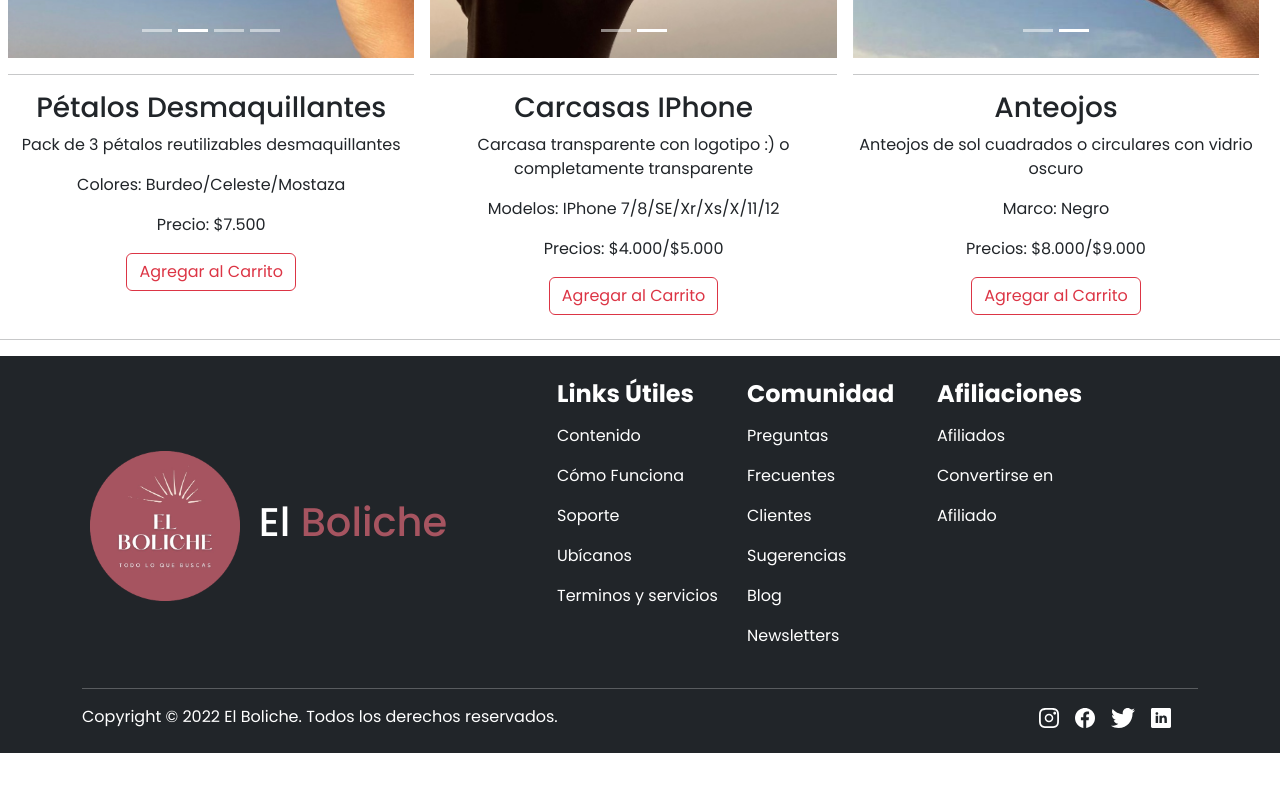
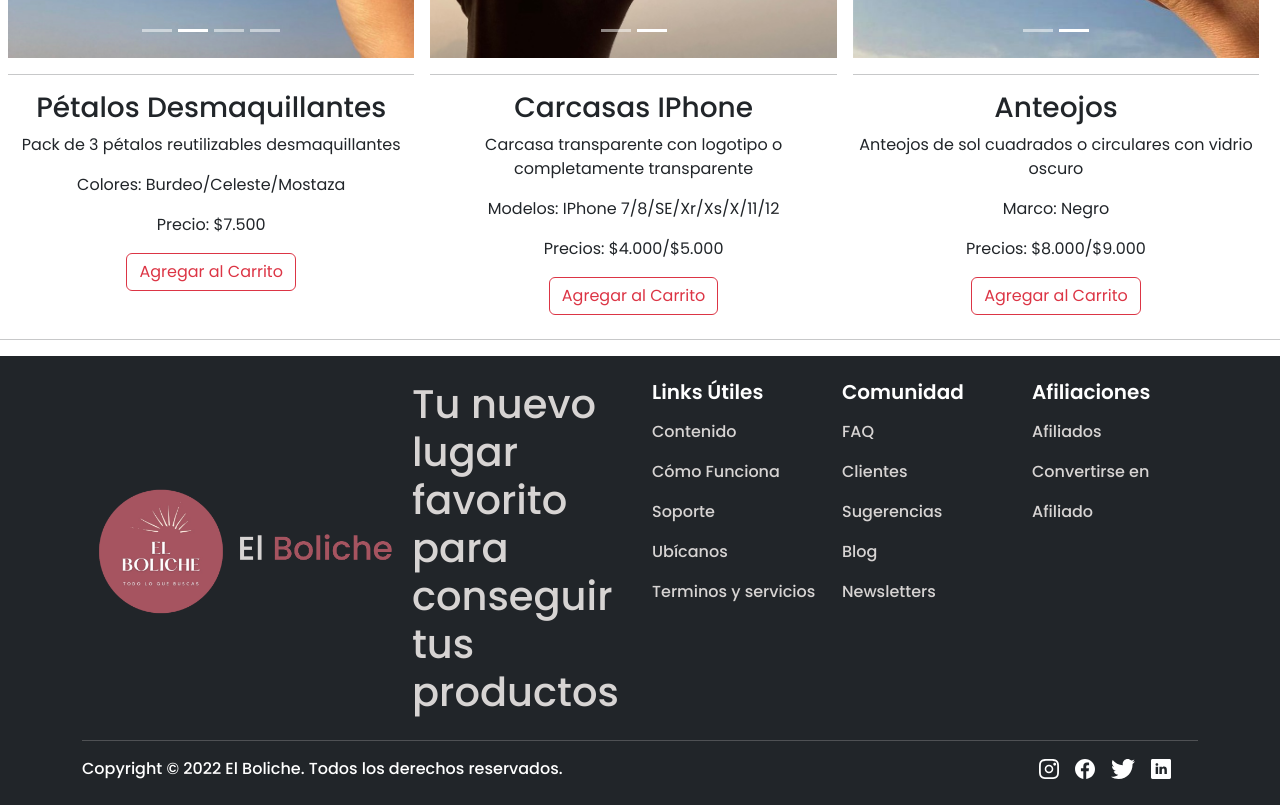
Before and after one commit to tsalinasv/TrabajoDS, a React (Create React App) app: page /inicio in a window 1280 px wide. Shown: the part 1320-2125 px from the top of the page. Before the commit the page ends 2073 px from the top, so only its background shows below. Built offline with nearby package versions, Linux system fonts and the light colour scheme.

Commit message:
arreglos

```diff
--- a/src/components/Navegacion/Footer.jsx
+++ b/src/components/Navegacion/Footer.jsx
@@ -1,47 +1,50 @@
 import React from 'react'
 import {NavLink} from "react-router-dom"
-import Logo from "./Fotos/Logo.png";
+import Logo2 from "./Fotos/Logo2.png";
 import { instagram, twitter, linkedin, facebook} from "./Fotos";
 
 function Footer() {
   return (
     <div>
-        <footer className = "text-white py-4 bg-dark">
+        <footer className = "py-4 bg-dark" style={{color: "#D7D4D3"}}>
             <div className="container">
                 <nav className="row">
-                    <div className='col-12 col-md-5 d-flex align-items-center justify-content-start'>
-                        <NavLink to="/inicio" ><img src={Logo} className="mx-2" height="150"/></NavLink>
-                        <h1>&nbsp;El&nbsp;</h1>
-                        <h1 style = {{color: "#a65460"}}> Boliche</h1>
+                    <div className='col-12 col-md-6 d-flex align-items-center justify-content-start'>
+                        <div className='row'>
+                            <NavLink to="/inicio" ><img src={Logo2} className="mx-2" height="150"/></NavLink>
+                        </div>
+                        <div className='row'>
+                            <h1>Tu nuevo lugar favorito para conseguir tus productos</h1>
+                        </div>
                     </div>
-                    <ul className='col-12 col-md-2 justify-content-start list-unstyled' style = {{lineHeight: 2.5}}>
-                        <li><h4 style={{fontWeight: 'bold'}}>Links Útiles</h4></li>
+                    <ul className='col-md-2 justify-content-start list-unstyled' style = {{lineHeight: 2.5, fontWeight: 500}}>
+                        <li><h5 style={{fontWeight: 600, color: "white"}}>Links Útiles</h5></li>
                         <li>Contenido</li>
                         <li>Cómo Funciona</li>
                         <li>Soporte</li>
                         <li>Ubícanos</li>
                         <li>Terminos y servicios</li>
                     </ul>
-                    <ul className='col-12 col-md-2 justify-content-start list-unstyled' style = {{lineHeight: 2.5}}>
-                        <li><h4 style={{fontWeight: 'bold'}}>Comunidad</h4></li>
-                        <li>Preguntas Frecuentes</li>
+                    <ul className='col-12 col-md-2 justify-content-start list-unstyled' style = {{lineHeight: 2.5, fontWeight: 500}}>
+                        <li><h5 style={{fontWeight: 600, color: "white"}}>Comunidad</h5></li>
+                        <li>FAQ</li>
                         <li><NavLink to="/cliente">Clientes</NavLink></li>
                         <li>Sugerencias</li>
                         <li>Blog</li>
                         <li>Newsletters</li>
                     </ul>
-                    <ul className='col-12 col-md-2  justify-content-start list-unstyled' style = {{lineHeight: 2.5}}>
-                        <li><h4 style={{fontWeight: 'bold'}}>Afiliaciones</h4></li>
+                    <ul className='col-12 col-md-2  justify-content-start list-unstyled' style = {{lineHeight: 2.5, fontWeight: 500}}>
+                        <li><h5 style={{fontWeight: 600, color: "white"}}>Afiliaciones</h5></li>
                         <li>Afiliados</li>
                         <li>Convertirse en Afiliado</li>
                     </ul>
                 </nav>
                 <hr/>
                 <div className='d-flex'>
-                    <div className="justify-content-start " style={{ width: "85%"}}>
+                    <div className="justify-content-start"  style={{width: "85%", fontWeight: 500, color: "white"}}>
                         Copyright © 2022 El Boliche. Todos los derechos reservados.
                     </div>
-                    <div className="justify-content-end">
+                    <div className="justify-content-end" >
                         <a href="https://www.instagram.com/elboliche__/?hl=es-la" target="_blank" rel="noreferrer"><img src={instagram} className="mx-2" height="20"/></a>
                         <a href="#" target="_blank" rel="noreferrer"><img src={facebook} className="mx-2" height="20"/></a>
                         <a href="#" target="_blank" rel="noreferrer"><img src={twitter} className="mx-2" height="20"/></a>
--- a/src/components/Navegacion/Nav.jsx
+++ b/src/components/Navegacion/Nav.jsx
@@ -14,7 +14,7 @@ function Barra_nav() {
         </Navbar.Brand>
         <Navbar.Toggle aria-controls="basic-navbar-nav" />
         <Navbar.Collapse id="basic-navbar-nav">
-          <Nav className="justify-content-end" style={{ width: "100%" }}>
+          <Nav className="justify-content-end" style={{ width: "100%" , fontWeight: 500}}>
             <Nav.Link href="/inicio">Inicio</Nav.Link>
             <NavDropdown title="Productos" id="basic-nav-dropdown">
               <NavDropdown.Item href="/promociones">Promociones</NavDropdown.Item>
--- a/src/components/Navegacion/ProdPop.jsx
+++ b/src/components/Navegacion/ProdPop.jsx
@@ -24,7 +24,7 @@ function ProdPop() {
             <Slide_Peq_2/>
             <hr/>
             <h3 style={{textAlign: "center"}}>Carcasas IPhone</h3>
-            <p style={{textAlign: "center"}}>Carcasa transparente con logotipo :) o completamente transparente</p>
+            <p style={{textAlign: "center"}}>Carcasa transparente con logotipo o completamente transparente</p>
             <p style={{textAlign: "center"}}>Modelos: IPhone 7/8/SE/Xr/Xs/X/11/12</p>
             <p style={{textAlign: "center"}}>Precios: $4.000/$5.000</p>
             <div class="col-md-12 text-center"><Boton/></div>
--- a/src/components/Navegacion/Slide_1.jsx
+++ b/src/components/Navegacion/Slide_1.jsx
@@ -13,6 +13,7 @@ function Slide_Peq_1() {
           style={{ height: 500}}
           src={Pad4}
           alt="First slide"
+          border-radius= "50px"
         />
       </Carousel.Item>
       <Carousel.Item>
--- a/src/index.css
+++ b/src/index.css
@@ -21,7 +21,7 @@ code {
   width: 100%;
 }
 footer a{
-  color: #FFFFFF;
+  color: #D7D4D3;
   text-decoration: none;
  }
 footer a:hover{
```
Also changed, not shown: src/components/Navegacion/Fotos/Logo2.png, 1 other file (tests, documents, lock files or other folders).
